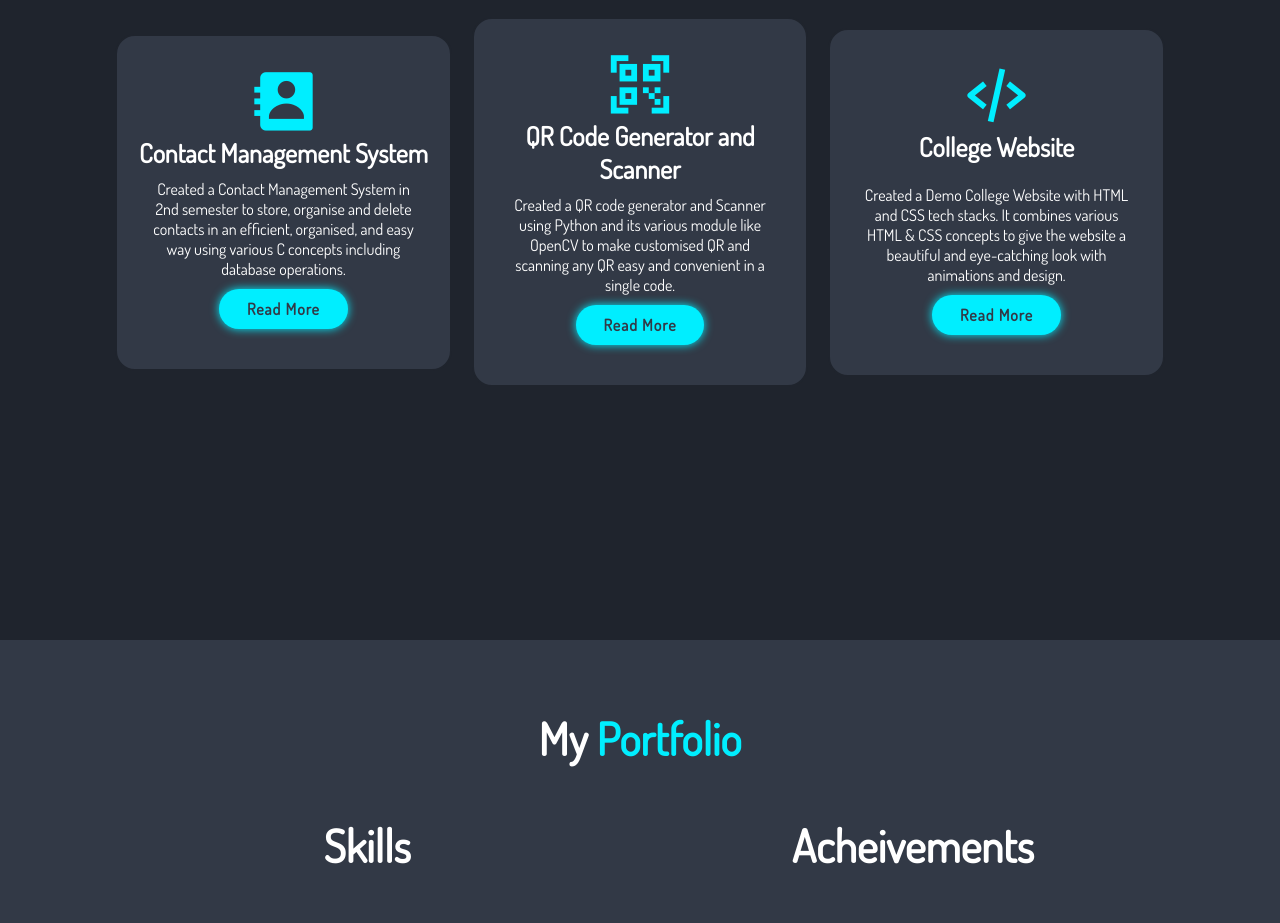
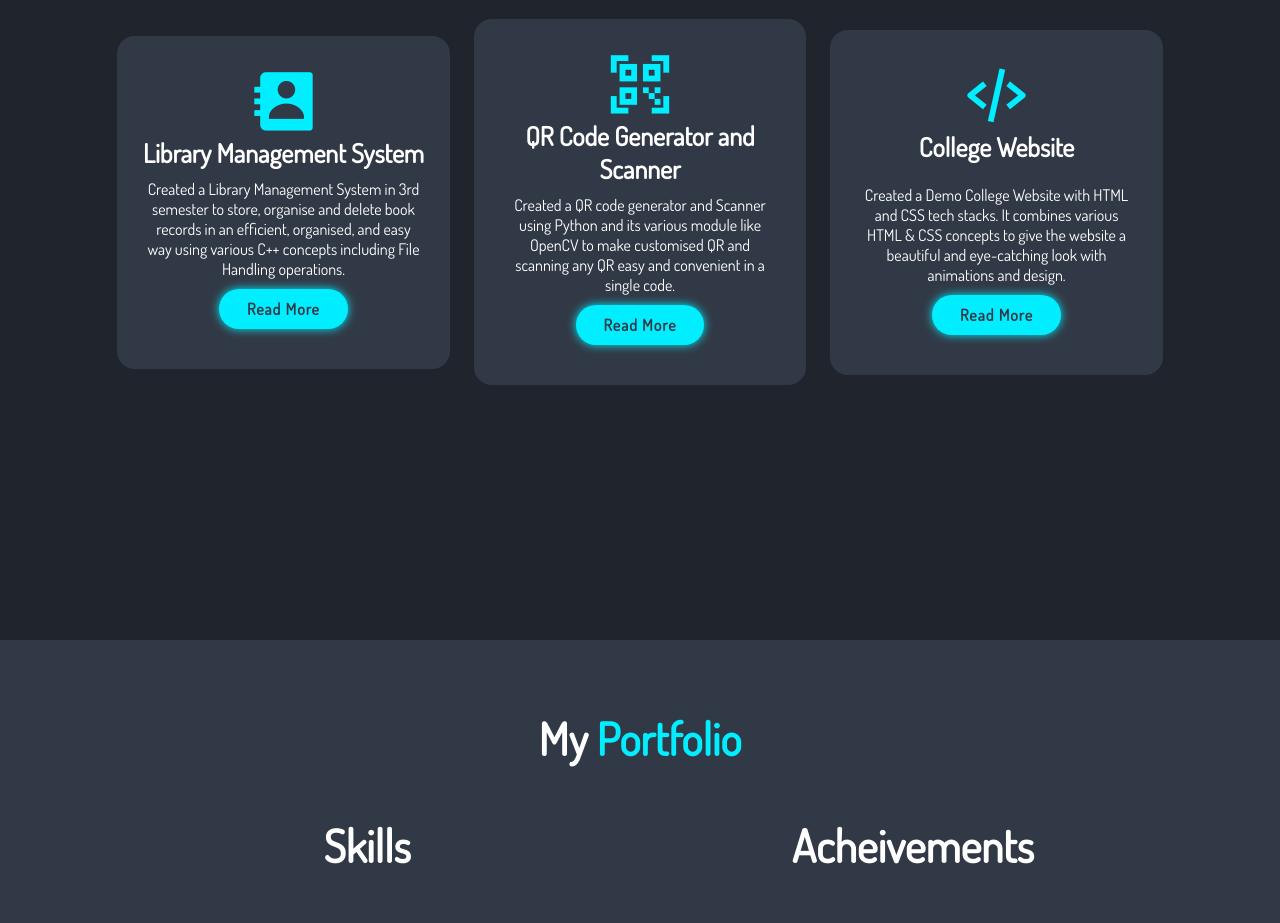
Before and after one commit to SHIVSHANKARSHAW/Website_Portfolio, a plain HTML site: page index.html in a window 1280 px wide. Shown: the part 1760-2683 px from the top of the page. Drawn offline with nearby package versions, Linux system fonts and the light colour scheme; a script that the page names is missing.

Commit message:
Update index.html

```diff
--- a/index.html
+++ b/index.html
@@ -102,14 +102,14 @@
       <div class="proj-content">
         <div class="project-box">
           <i class="bx bxs-contact"></i>
-          <h3>Contact Management System</h3>
+          <h3>Library Management System</h3>
           <p>
-            Created a Contact Management System in 2nd semester to store,
-            organise and delete contacts in an efficient, organised, and easy
-            way using various C concepts including database operations.
+            Created a Library Management System in 3rd semester to store,
+            organise and delete book records in an efficient, organised, and easy
+            way using various C++ concepts including File Handling operations.
           </p>
           <a
-            href="https://github.com/SHIVSHANKARSHAW/Contact_Management_System"
+            href="https://github.com/SHIVSHANKARSHAW/Library_Management_System"
             class="btn"
             target="_blank"
             >Read More</a
```
